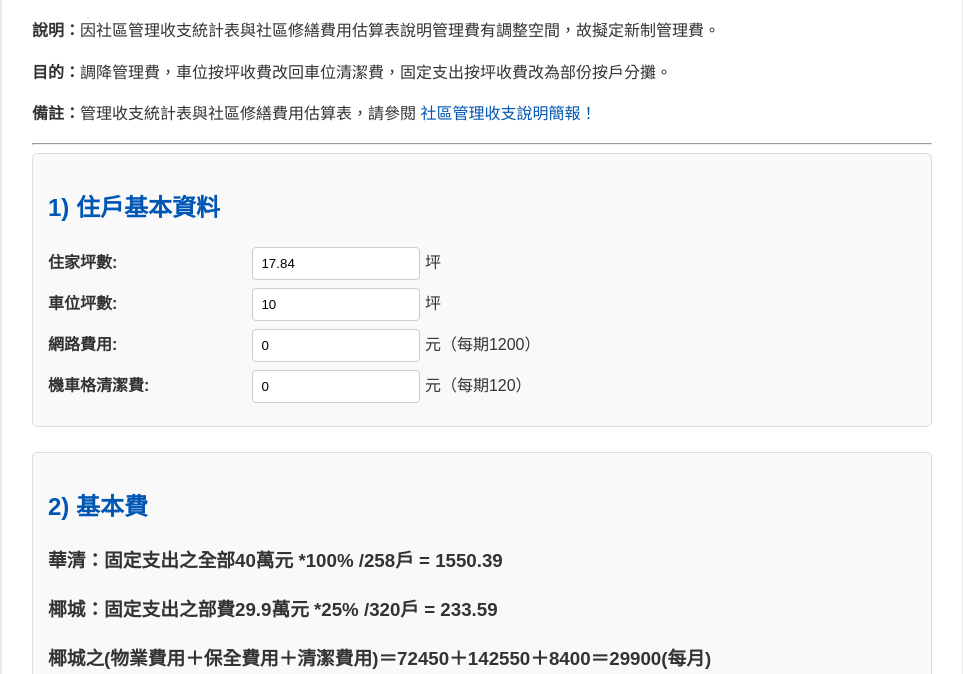
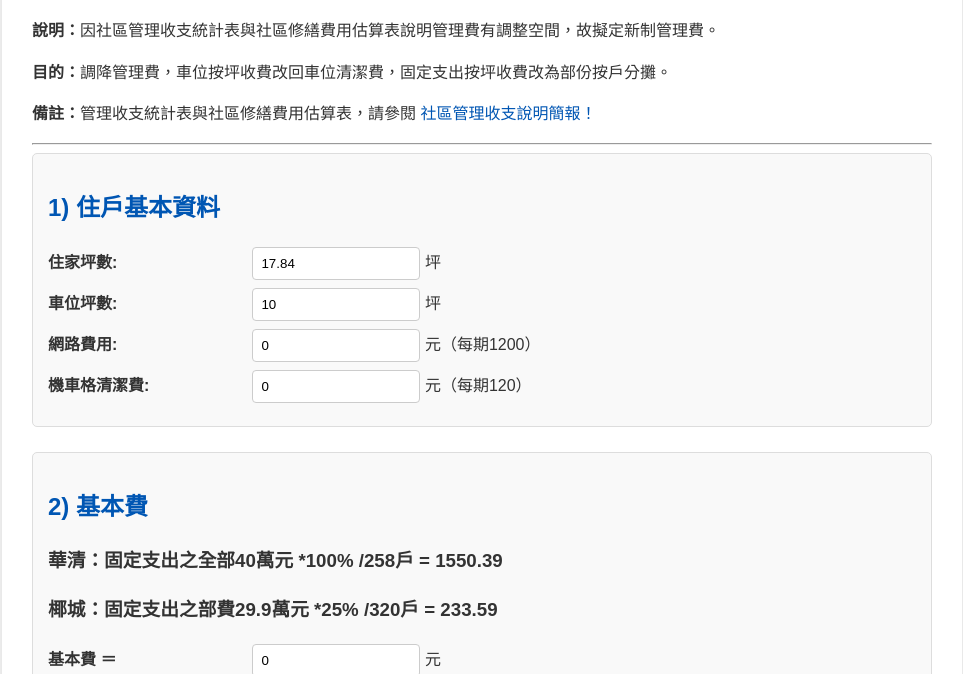
Before and after one commit to coconutcity30050/FeeCalculator, a plain HTML site: page index.html in a window 1280 px wide. Shown: the part 126-800 px from the top of the page, without its empty margins (158-1121 px from the left). Drawn offline with Linux system fonts and the light colour scheme.

Commit message:
Update index.html

```diff
--- a/index.html
+++ b/index.html
@@ -110,7 +110,6 @@
             <h2>2) 基本費</h2>
             <h3> 華清：固定支出之全部40萬元 *100% /258戶 = 1550.39</h3>
             <h3> 椰城：固定支出之部費29.9萬元 *25% /320戶 = 233.59</h3>
-            <h3> 椰城之(物業費用＋保全費用＋清潔費用)＝72450＋142550＋8400＝29900(每月)</h3>
             <div>
                 <label>基本費 ＝</label>
                 <input type="number" id="basicFee" value="0" step="1"> 元
```
